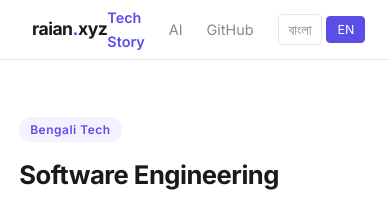
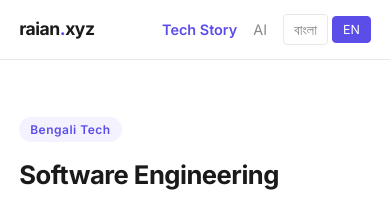
Before and after one commit to raianul/raianul.github.io, a Jekyll site: the page built from en/index.html, in a window 390 px wide. Shown: the top 202 px of the page. Built offline with Jekyll 4.4.1, drawn with Linux system fonts in a browser that asks for light colours.

Commit message:
Add favicon, fix mobile nav, remove draft file
- SVG favicon (purple R) added to all pages
- Mobile nav hides GitHub link on small screens
- Removed github-profile-readme.md draft

Co-Authored-By: Claude Sonnet 4.6 <noreply@anthropic.com>

```diff
--- a/_layouts/post.html
+++ b/_layouts/post.html
@@ -12,6 +12,7 @@
   <meta charset="UTF-8"/>
   <meta name="viewport" content="width=device-width, initial-scale=1.0"/>
   {% seo %}
+  <link rel="icon" type="image/svg+xml" href="/assets/favicon.svg"/>
   {% if page.lang == "en" %}
     {% assign bn_url = page.url | remove_first: "/en" %}
     <link rel="alternate" hreflang="bn" href="{{ site.url }}{{ bn_url }}" />
--- a/ai/index.html
+++ b/ai/index.html
@@ -17,6 +17,7 @@ permalink: /ai/
   <meta charset="UTF-8" />
   <meta name="viewport" content="width=device-width, initial-scale=1.0"/>
   {% seo %}
+  <link rel="icon" type="image/svg+xml" href="/assets/favicon.svg"/>
   <link rel="preconnect" href="https://fonts.googleapis.com">
   <link rel="preconnect" href="https://fonts.gstatic.com" crossorigin>
   <link rel="stylesheet" href="https://fonts.googleapis.com/css2?family=Inter:wght@300;400;500;600;700&display=swap" media="print" onload="this.media='all'"/>
@@ -215,6 +216,9 @@ permalink: /ai/
       .prompt-grid { grid-template-columns: 1fr; }
       .container { padding: 0 1.2rem; }
       .hero h1 { font-size: 1.6rem; }
+      nav { padding: 0 1.2rem; }
+      .nav-links { gap: 1rem; }
+      .nav-links a.github-link { display: none; }
     }
   </style>
 </head>
@@ -225,7 +229,7 @@ permalink: /ai/
     <div class="nav-links">
       <a href="/blog">Tech Story</a>
       <a href="/ai/" class="active">AI</a>
-      <a href="https://github.com/raianul" target="_blank">GitHub</a>
+      <a href="https://github.com/raianul" target="_blank" class="github-link">GitHub</a>
     </div>
   </nav>
 
--- a/blog/index.html
+++ b/blog/index.html
@@ -17,6 +17,7 @@ permalink: /blog/
   <meta charset="UTF-8" />
   <meta name="viewport" content="width=device-width, initial-scale=1.0"/>
   {% seo %}
+  <link rel="icon" type="image/svg+xml" href="/assets/favicon.svg"/>
   <link rel="preconnect" href="https://fonts.googleapis.com">
   <link rel="preconnect" href="https://fonts.gstatic.com" crossorigin>
   <link rel="stylesheet" href="https://fonts.googleapis.com/css2?family=Hind+Siliguri:wght@300;400;500;600;700&family=Inter:wght@300;400;500;600&display=swap" media="print" onload="this.media='all'"/>
@@ -99,6 +100,9 @@ permalink: /blog/
       .main { padding: 0 1.2rem; }
       .hero h1 { font-size: 1.6rem; }
       .card-arrow { display: none; }
+      nav { padding: 0 1.2rem; }
+      .nav-links { gap: 1rem; }
+      .nav-links a.github-link { display: none; }
     }
   </style>
 </head>
@@ -117,7 +121,7 @@ permalink: /blog/
     <div class="nav-links">
       <a href="/blog" class="active">Tech Story</a>
       <a href="/ai/">AI</a>
-      <a href="https://github.com/raianul" target="_blank">GitHub</a>
+      <a href="https://github.com/raianul" target="_blank" class="github-link">GitHub</a>
       <div class="lang-toggle">
         <span class="lang-btn active">বাংলা</span>
         <a href="/en/" class="lang-btn">EN</a>
--- a/en/index.html
+++ b/en/index.html
@@ -17,6 +17,7 @@ lang: en
   <meta charset="UTF-8" />
   <meta name="viewport" content="width=device-width, initial-scale=1.0"/>
   {% seo %}
+  <link rel="icon" type="image/svg+xml" href="/assets/favicon.svg"/>
   <link rel="preconnect" href="https://fonts.googleapis.com">
   <link rel="preconnect" href="https://fonts.gstatic.com" crossorigin>
   <link rel="stylesheet" href="https://fonts.googleapis.com/css2?family=Inter:wght@300;400;500;600;700&display=swap" media="print" onload="this.media='all'"/>
@@ -80,7 +81,15 @@ lang: en
     .footer-inner { display: flex; align-items: center; justify-content: space-between; max-width: 1100px; margin: 0 auto; }
     .footer-credit { color: var(--muted); font-size: 0.82rem; }
     .footer-credit a { color: var(--accent); text-decoration: none; }
-    @media (max-width: 768px) { .sidebar { display: none; } .main { padding: 0 1.2rem; } .hero h1 { font-size: 1.6rem; } .card-arrow { display: none; } }
+    @media (max-width: 768px) {
+      .sidebar { display: none; }
+      .main { padding: 0 1.2rem; }
+      .hero h1 { font-size: 1.6rem; }
+      .card-arrow { display: none; }
+      nav { padding: 0 1.2rem; }
+      .nav-links { gap: 1rem; }
+      .nav-links a.github-link { display: none; }
+    }
   </style>
 </head>
 <body>
@@ -94,7 +103,7 @@ lang: en
     <div class="nav-links">
       <a href="/en/" class="active">Tech Story</a>
       <a href="/ai/">AI</a>
-      <a href="https://github.com/raianul" target="_blank">GitHub</a>
+      <a href="https://github.com/raianul" target="_blank" class="github-link">GitHub</a>
       <div class="lang-toggle">
         <a href="/blog" class="lang-btn">বাংলা</a>
         <span class="lang-btn active">EN</span>
--- a/index.html
+++ b/index.html
@@ -16,6 +16,7 @@ description: "Bengali tech writing and AI tools by Raian."
   <meta charset="UTF-8" />
   <meta name="viewport" content="width=device-width, initial-scale=1.0"/>
   {% seo %}
+  <link rel="icon" type="image/svg+xml" href="/assets/favicon.svg"/>
   <link rel="preconnect" href="https://fonts.googleapis.com">
   <link rel="preconnect" href="https://fonts.gstatic.com" crossorigin>
   <link rel="stylesheet" href="https://fonts.googleapis.com/css2?family=Inter:wght@300;400;500;600;700&display=swap" media="print" onload="this.media='all'"/>
```
Also changed, not shown: assets/favicon.svg (added).
